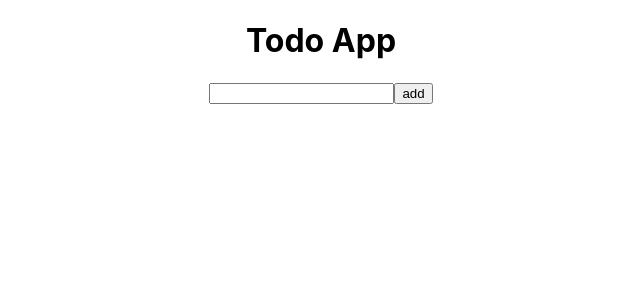
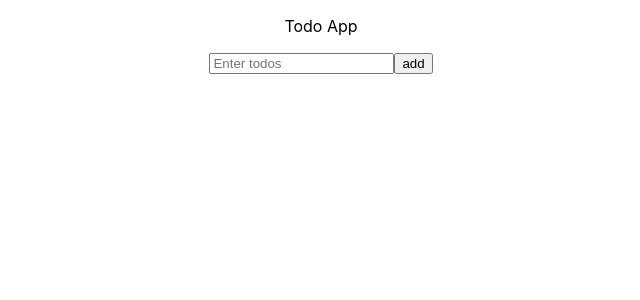
Before and after one commit to sanaz-git/todo-app-redux, a React (Create React App) app: page / in a window 1280 px wide. Shown: the top 300 px of the page, without its empty margins (319-959 px from the left). Built offline with nearby package versions, Linux system fonts and the light colour scheme.

Commit message:
complete todo component

```diff
--- a/package.json
+++ b/package.json
@@ -11,6 +11,7 @@
     "react-redux": "^8.0.5",
     "react-scripts": "5.0.1",
     "redux": "^4.2.0",
+    "uuid": "^9.0.0",
     "web-vitals": "^2.1.4"
   },
   "scripts": {
--- a/src/App.js
+++ b/src/App.js
@@ -5,7 +5,7 @@ import { Provider } from 'react-redux';
 import Todo from './components/Todo';
 
 //Store
-import store from './redux/store';
+import { store } from './redux/store';
 
 function App() {
   return (
--- a/src/components/Todo.js
+++ b/src/components/Todo.js
@@ -1,21 +1,75 @@
 import React, { useState } from 'react';
 import { useSelector, useDispatch } from 'react-redux';
+import { loadTodo } from '../redux/todo/todoAction';
+import { TODO_KEY } from '../redux/todo/todoReducer';
+import { v4 } from 'uuid';
 
 const Todo = () => {
-  const [value, setValue] = useState('');
-  const items = useSelector((state) => state.todoList);
+  //initialize dispatch
   const dispatch = useDispatch();
+
+  const [text, setText] = useState({
+    myText: '',
+  });
+
+  //handle change
+  const handleChange = (e) => {
+    setText({
+      ...text,
+      [e.target.name]: e.target.value,
+    });
+  };
+
+  //handle onSubmit
+  const handleSubmit = (e) => {
+    e.preventDefault();
+    dispatch(
+      loadTodo({
+        id: v4(),
+        todoItem: text,
+      }),
+    );
+    setText({
+      myText: '',
+    });
+  };
+
+  //view data
+  const items = useSelector((state) => {
+    return state[TODO_KEY];
+  });
+
   return (
-    <div>
-      <h1>Todo App </h1>
-      <input
-        type="text"
-        value={value}
-        onChange={(event) => setValue(event.target.value)}
-      />
-      <button onClick={() => dispatch()}>add</button>
-      <ul>{items}</ul>
-    </div>
+    <>
+      <div>
+        <p>Todo App </p>
+      </div>
+      <div>
+        <form onSubmit={handleSubmit}>
+          <div>
+            <input
+              name="myText"
+              type="text"
+              value={text.myText}
+              onChange={handleChange}
+              placeholder="Enter todos"
+            />
+            <button type="submit">add</button>
+          </div>
+        </form>
+      </div>
+      <div>
+        {items.map((todo) => {
+          return (
+            <div key={todo.id}>
+              <ul>
+                <li>{todo.todoItem.myText}</li>
+              </ul>
+            </div>
+          );
+        })}
+      </div>
+    </>
   );
 };
 
--- a/src/redux/store.js
+++ b/src/redux/store.js
@@ -4,4 +4,4 @@ import { rootReducer } from './rootReducer';
 
 const store = createStore(rootReducer);
 
-export default store;
+export { store };
--- /dev/null
+++ b/src/redux/todo/todo.actionTypes.js
@@ -0,0 +1,2 @@
+export const LOAD_TODO = 'LOAD_TODO';
+export const DELETE_TODO = 'DELETE_TODO';
--- a/src/redux/todo/todoAction.js
+++ b/src/redux/todo/todoAction.js
@@ -1,10 +1,12 @@
+import { LOAD_TODO, DELETE_TODO } from './todo.actionTypes';
+
 const loadTodo = (todos) => {
-  return { type: 'LOAD_TODO', payload: todos };
+  return { type: LOAD_TODO, payload: todos };
 };
 
 const deleteTodo = (id) => {
   return {
-    type: 'DELETE_TODO',
+    type: DELETE_TODO,
     payload: id,
   };
 };
--- a/src/redux/todo/todoReducer.js
+++ b/src/redux/todo/todoReducer.js
@@ -1,3 +1,5 @@
+import { LOAD_TODO, DELETE_TODO } from './todo.actionTypes';
+
 export const TODO_KEY = 'todoStore';
 
 const initialState = [];
@@ -5,12 +7,12 @@ const initialState = [];
 export const todoReducers = (state = initialState, action) => {
   let newTodos;
   switch (action.type) {
-    case 'LOAD_TODO':
+    case LOAD_TODO:
       newTodos = [...state];
       newTodos.push(action.payload);
       return newTodos;
 
-    case 'DELETE_TODO':
+    case DELETE_TODO:
       newTodos = [...state];
       newTodos = newTodos.filter((item) => item.id !== action.payload);
       return newTodos;
```
Also changed, not shown: 1 other file (tests, documents, lock files or other folders).
